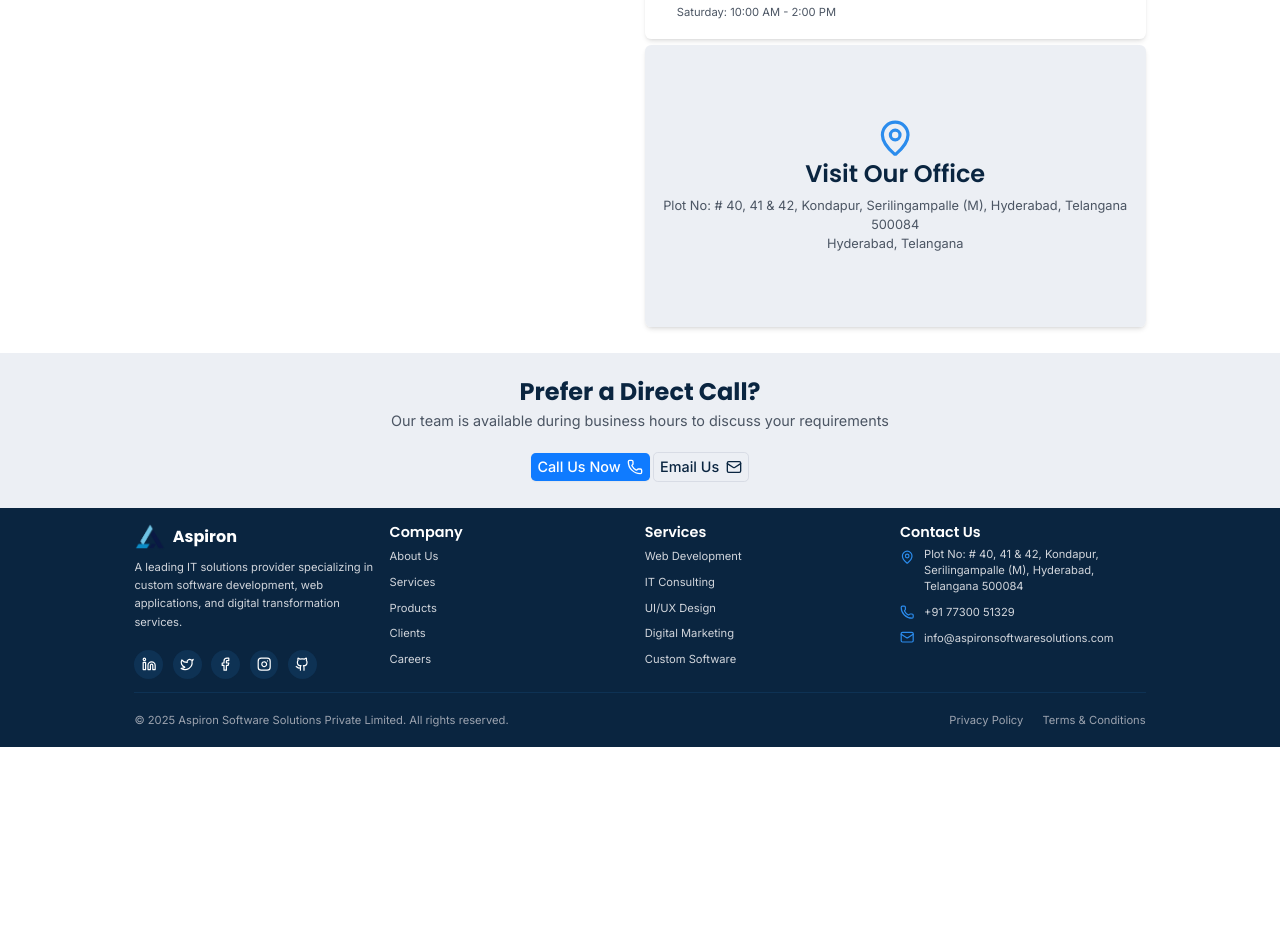
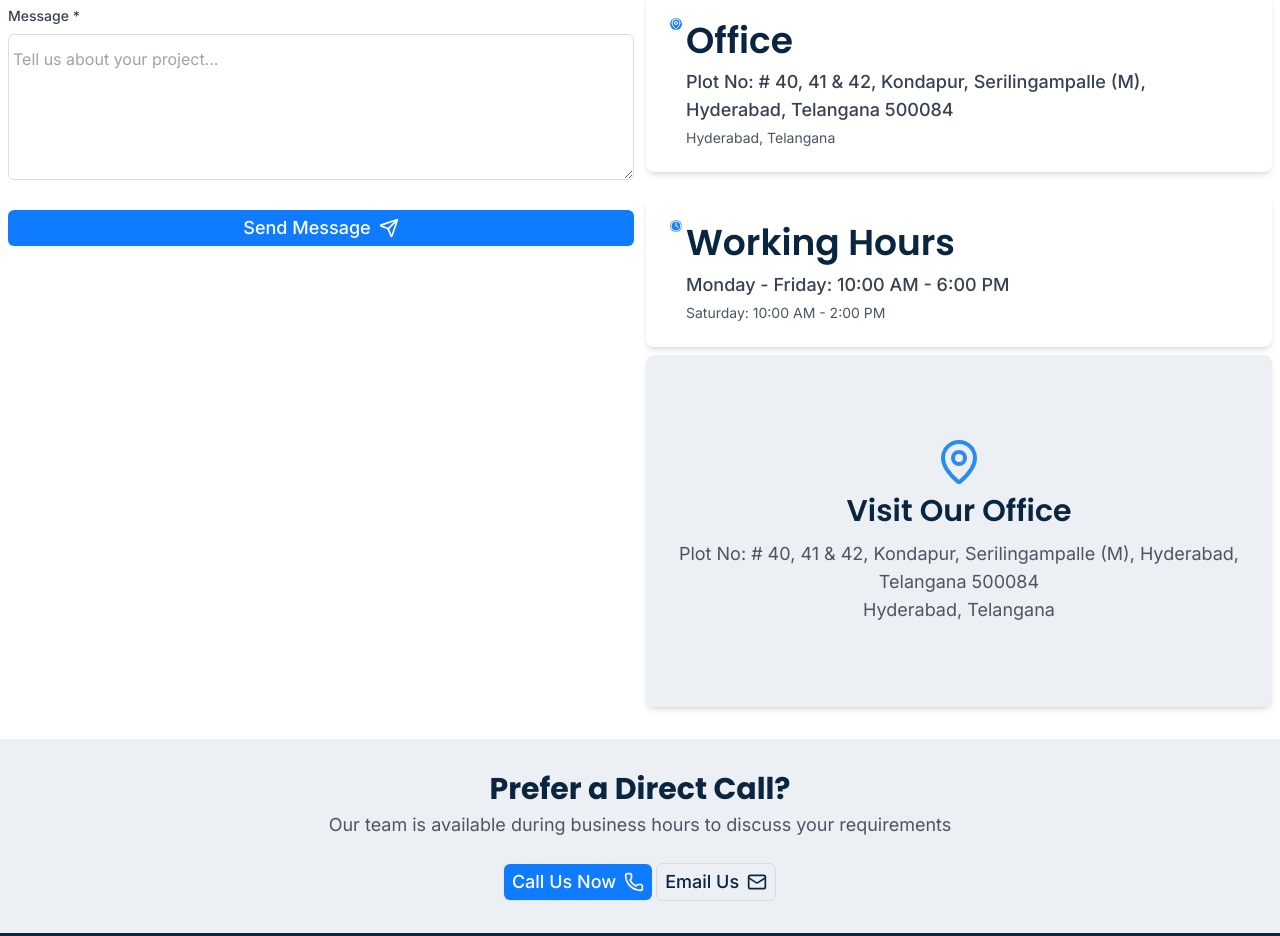
Before and after one commit to rakeshrachapudi/AspironSoftwareSolutionsPrivateLimited, a React (Vite) app: page /contact in a window 1280 px wide. Shown: the part 1076-2012 px from the top of the page. Before the commit the page ends 1823 px from the top, so only its background shows below. Built offline with nearby package versions, Linux system fonts and the light colour scheme.

Commit message:
scroll fixed & buttons fixed

```diff
--- a/index.html
+++ b/index.html
@@ -3,7 +3,14 @@
   <head>
     <meta charset="UTF-8" />
     <link rel="icon" type="image/png" href="/src/assets/icon.png" />
-    <meta name="viewport" content="width=device-width, initial-scale=1.0" />
+
+    <!-- Mobile-Optimized Viewport -->
+    <meta
+      name="viewport"
+      content="width=device-width, initial-scale=1.0, maximum-scale=5.0, user-scalable=yes"
+    />
+
+    <!-- SEO Meta Tags -->
     <meta
       name="description"
       content="Aspiron Software Solutions - Leading IT consulting, web development, and digital solutions provider"
@@ -11,6 +18,26 @@
     <meta
       name="keywords"
       content="IT consulting, web development, UI/UX design, digital marketing, custom software"
+    />
+    <meta name="theme-color" content="#0A2540" />
+
+    <!-- Open Graph / Social Media -->
+    <meta property="og:type" content="website" />
+    <meta
+      property="og:title"
+      content="Aspiron Software Solutions | Premium IT Services & Solutions"
+    />
+    <meta
+      property="og:description"
+      content="Leading IT consulting, web development, and digital solutions provider"
+    />
+
+    <!-- Mobile Web App Capable -->
+    <meta name="mobile-web-app-capable" content="yes" />
+    <meta name="apple-mobile-web-app-capable" content="yes" />
+    <meta
+      name="apple-mobile-web-app-status-bar-style"
+      content="black-translucent"
     />
 
     <!-- Google Fonts -->
--- a/src/App.jsx
+++ b/src/App.jsx
@@ -14,15 +14,23 @@
 import TermsConditionsPage from "./pages/TermsConditionsPage";
 import ProjectsPage from "./pages/ProjectsPage";
 
-function App() {
+import { useLocation } from "react-router-dom";
+import { useEffect } from "react";
+
+function AppContent() {
+  const location = useLocation();
+
+  useEffect(() => {
+    window.scrollTo(0, 0);
+  }, [location.pathname]);
+
   return (
-    <Router>
     <Layout>
       <Routes>
         <Route path="/" element={<HomePage />} />
         <Route path="/about" element={<AboutPage />} />
         <Route path="/services" element={<ServicesPage />} />
-          <Route path="/products" element={<ProductsPage />} />{" "}
+        <Route path="/products" element={<ProductsPage />} />
         <Route path="/projects" element={<ProjectsPage />} />
         <Route path="/clients" element={<ClientsPage />} />
         <Route path="/careers" element={<CareersPage />} />
@@ -31,6 +39,13 @@
         <Route path="/terms-conditions" element={<TermsConditionsPage />} />
       </Routes>
     </Layout>
+  );
+}
+
+function App() {
+  return (
+    <Router>
+      <AppContent />
     </Router>
   );
 }
--- a/src/components/ui/Button.jsx
+++ b/src/components/ui/Button.jsx
@@ -1,5 +1,14 @@
 import React from "react";
 import { Link } from "react-router-dom";
+
+const isHashLink = (value) =>
+  typeof value === "string" && value.startsWith("#");
+
+const isExternalLink = (value) =>
+  typeof value === "string" &&
+  (value.startsWith("http") ||
+    value.startsWith("mailto:") ||
+    value.startsWith("tel:"));
 
 const Button = ({
   children,
@@ -45,22 +54,42 @@
     </>
   );
 
-  if (to) {
+  const link = to || href;
+
+  // 1️⃣ Same-page hash scroll (#section)
+  if (isHashLink(link)) {
     return (
-      <Link to={to} className={classes} {...props}>
+      <a href={link} className={classes} {...props}>
+        {content}
+      </a>
+    );
+  }
+
+  // 2️⃣ External / protocol links
+  if (isExternalLink(link)) {
+    return (
+      <a
+        href={link}
+        className={classes}
+        target="_blank"
+        rel="noopener noreferrer"
+        {...props}
+      >
+        {content}
+      </a>
+    );
+  }
+
+  // 3️⃣ Internal route (React Router)
+  if (link) {
+    return (
+      <Link to={link} className={classes} {...props}>
         {content}
       </Link>
     );
   }
 
-  if (href) {
-    return (
-      <a href={href} className={classes} {...props}>
-        {content}
-      </a>
-    );
-  }
-
+  // 4️⃣ Normal button
   return (
     <button
       type={type}
--- a/src/pages/CareersPage.jsx
+++ b/src/pages/CareersPage.jsx
@@ -269,7 +269,9 @@
                     </span>
                   </div>
                 </div>
-                <Button variant="primary">Apply Now</Button>
+                <Button to="/contact" variant="primary">
+                  Apply Now
+                </Button>
               </div>
 
               <p className="text-gray-600 mb-4 leading-relaxed">
--- a/src/styles/index.css
+++ b/src/styles/index.css
@@ -6,8 +6,15 @@
 
 /* SCROLLBAR STYLES */
 ::-webkit-scrollbar {
-  width: 10px;
-  height: 10px;
+  width: 8px;
+  height: 8px;
+}
+
+@media (min-width: 768px) {
+  ::-webkit-scrollbar {
+    width: 10px;
+    height: 10px;
+  }
 }
 
 ::-webkit-scrollbar-track {
@@ -31,52 +38,119 @@
   scrollbar-width: thin;
 }
 
+/* SMOOTH SCROLL - NO ZOOM! */
 html {
-  zoom: 0.8; /* or 0.9, tweak until it looks normal */
+  scroll-behavior: smooth;
+  -webkit-font-smoothing: antialiased;
+  -moz-osx-font-smoothing: grayscale;
 }
 
 /* GLOBAL BASE STYLES */
 body {
   @apply bg-white text-dark font-body antialiased;
+  overflow-x: hidden; /* Prevent horizontal scroll */
+  min-height: 100vh;
 }
 
-/* TYPOGRAPHY */
-h1 {
-  @apply font-heading font-semibold text-5xl md:text-6xl lg:text-7xl;
-}
-h2 {
-  @apply font-heading font-semibold text-4xl md:text-5xl lg:text-6xl;
-}
-h3 {
-  @apply font-heading font-semibold text-3xl md:text-4xl;
-}
-h4 {
-  @apply font-heading font-semibold text-2xl md:text-3xl;
-}
-h5 {
-  @apply font-heading font-semibold text-xl md:text-2xl;
-}
-h6 {
-  @apply font-heading font-semibold text-lg md:text-xl;
+/* Prevent zoom on input focus on iOS */
+@supports (-webkit-touch-callout: none) {
+  input,
+  select,
+  textarea {
+    font-size: 16px !important;
+  }
 }
 
-/* BUTTONS */
+/* TYPOGRAPHY - Mobile First Responsive */
+h1 {
+  @apply font-heading font-semibold;
+  font-size: clamp(1.75rem, 5vw, 4rem); /* 28px to 64px */
+  line-height: 1.2;
+}
+
+h2 {
+  @apply font-heading font-semibold;
+  font-size: clamp(1.5rem, 4vw, 3rem); /* 24px to 48px */
+  line-height: 1.3;
+}
+
+h3 {
+  @apply font-heading font-semibold;
+  font-size: clamp(1.25rem, 3vw, 2.25rem); /* 20px to 36px */
+  line-height: 1.3;
+}
+
+h4 {
+  @apply font-heading font-semibold;
+  font-size: clamp(1.125rem, 2.5vw, 1.875rem); /* 18px to 30px */
+  line-height: 1.4;
+}
+
+h5 {
+  @apply font-heading font-semibold;
+  font-size: clamp(1rem, 2vw, 1.5rem); /* 16px to 24px */
+  line-height: 1.4;
+}
+
+h6 {
+  @apply font-heading font-semibold;
+  font-size: clamp(0.875rem, 1.5vw, 1.25rem); /* 14px to 20px */
+  line-height: 1.5;
+}
+
+p {
+  @apply text-sm sm:text-base md:text-lg leading-relaxed;
+}
+
+/* BUTTONS - Mobile Optimized */
 .btn-primary {
-  @apply inline-flex items-center justify-center px-6 py-3 bg-success text-white font-medium rounded-md shadow-sm hover:bg-accent transition-all duration-300 hover:shadow-lg hover:scale-105 focus:ring-2 ring-success;
+  @apply inline-flex items-center justify-center;
+  @apply px-4 py-2.5 sm:px-6 sm:py-3;
+  @apply bg-success text-white font-medium;
+  @apply text-sm sm:text-base;
+  @apply rounded-md shadow-sm;
+  @apply hover:bg-accent transition-all duration-300;
+  @apply hover:shadow-lg hover:scale-105;
+  @apply focus:ring-2 ring-success focus:outline-none;
+  @apply active:scale-95;
+  min-height: 44px; /* iOS tap target size */
 }
 
 .btn-outline {
-  @apply inline-flex items-center justify-center px-6 py-3 bg-white text-primary border border-secondary-dark font-medium rounded-md hover:border-accent hover:text-accent transition-all duration-300 focus:ring-2 ring-accent;
+  @apply inline-flex items-center justify-center;
+  @apply px-4 py-2.5 sm:px-6 sm:py-3;
+  @apply bg-white text-primary border-2 border-secondary-dark;
+  @apply font-medium text-sm sm:text-base rounded-md;
+  @apply hover:border-accent hover:text-accent;
+  @apply transition-all duration-300;
+  @apply focus:ring-2 ring-accent focus:outline-none;
+  @apply active:scale-95;
+  min-height: 44px; /* iOS tap target size */
 }
 
-/* CARDS */
+/* CARDS - Mobile Responsive */
 .card {
-  @apply bg-white rounded-xl shadow-md hover:shadow-xl p-6 transition-all duration-300;
+  @apply bg-white rounded-lg sm:rounded-xl;
+  @apply shadow-md hover:shadow-xl;
+  @apply p-4 sm:p-6;
+  @apply transition-all duration-300;
 }
 
-/* INPUTS */
+/* INPUTS - Mobile Optimized */
 .input-field {
-  @apply w-full px-4 py-3 border border-secondary-dark rounded-md focus:ring-2 ring-accent transition-all duration-200;
+  @apply w-full;
+  @apply px-3 py-2.5 sm:px-4 sm:py-3;
+  @apply text-base; /* Prevent zoom on iOS */
+  @apply border border-secondary-dark rounded-md;
+  @apply focus:ring-2 ring-accent focus:border-accent;
+  @apply transition-all duration-200;
+  @apply focus:outline-none;
+  min-height: 44px; /* iOS tap target size */
+}
+
+textarea.input-field {
+  min-height: 120px;
+  resize: vertical;
 }
 
 /* ========== UTILITY CLASSES ========== */
@@ -86,7 +160,7 @@
   background: linear-gradient(135deg, #0a2540 0%, #0e3254 50%, #2b8ced 100%);
 }
 
-/* Grid Pattern Background */
+/* Grid Pattern Background - Responsive */
 .bg-grid-pattern {
   background-image: linear-gradient(
       0deg,
@@ -112,7 +186,13 @@
       transparent 77%,
       transparent
     );
-  background-size: 50px 50px;
+  background-size: 30px 30px;
+}
+
+@media (min-width: 768px) {
+  .bg-grid-pattern {
+    background-size: 50px 50px;
+  }
 }
 
 /* Animation Delay Utilities */
@@ -139,6 +219,11 @@
   @apply flex items-center justify-between;
 }
 
+/* Container Utilities */
+.container-responsive {
+  @apply w-full mx-auto px-4 sm:px-6 lg:px-8 max-w-7xl;
+}
+
 /* Text Utilities */
 .text-gradient {
   background: linear-gradient(135deg, #2b8ced, #0a2540);
@@ -155,3 +240,100 @@
 .shadow-accent-lg {
   box-shadow: 0 20px 50px rgba(43, 140, 237, 0.3);
 }
+
+/* Mobile Safe Area Padding */
+.safe-padding-bottom {
+  padding-bottom: env(safe-area-inset-bottom, 0);
+}
+
+/* Mobile Menu Fixes */
+@media (max-width: 1023px) {
+  body.menu-open {
+    overflow: hidden;
+    position: fixed;
+    width: 100%;
+  }
+}
+
+/* Responsive Images */
+img {
+  @apply max-w-full h-auto;
+  display: block;
+}
+
+/* Prevent text overflow on mobile */
+.truncate-mobile {
+  @apply truncate sm:whitespace-normal;
+}
+
+/* Mobile-friendly spacing utilities */
+.section-padding {
+  @apply py-8 sm:py-12 md:py-16 lg:py-20 xl:py-24;
+}
+
+.section-padding-sm {
+  @apply py-6 sm:py-8 md:py-12 lg:py-16;
+}
+
+/* Touch-friendly links */
+a,
+button {
+  -webkit-tap-highlight-color: rgba(43, 140, 237, 0.1);
+}
+
+/* Better mobile click targets */
+.mobile-touch-target {
+  min-height: 44px;
+  min-width: 44px;
+}
+
+/* Responsive text sizes */
+.text-responsive-sm {
+  font-size: clamp(0.875rem, 2vw, 1rem);
+}
+
+.text-responsive-base {
+  font-size: clamp(1rem, 2.5vw, 1.125rem);
+}
+
+.text-responsive-lg {
+  font-size: clamp(1.125rem, 3vw, 1.25rem);
+}
+
+/* Hide scrollbar but keep functionality */
+.hide-scrollbar {
+  -ms-overflow-style: none;
+  scrollbar-width: none;
+}
+
+.hide-scrollbar::-webkit-scrollbar {
+  display: none;
+}
+
+/* Mobile Performance Optimizations */
+@media (max-width: 767px) {
+  * {
+    -webkit-transform: translateZ(0);
+    transform: translateZ(0);
+  }
+
+  /* Reduce animations on mobile for better performance */
+  .animate-float {
+    animation: none;
+  }
+}
+
+/* Landscape mode fixes for mobile */
+@media (max-height: 500px) and (orientation: landscape) {
+  .section-padding {
+    @apply py-6;
+  }
+
+  h1 {
+    font-size: clamp(1.5rem, 4vw, 2.5rem);
+  }
+
+  h2 {
+    font-size: clamp(1.25rem, 3vw, 2rem);
+  }
+}
--- a/tailwind.config.js
+++ b/tailwind.config.js
@@ -29,6 +29,14 @@
         heading: ["Poppins", "sans-serif"],
         body: ["Inter", "sans-serif"],
       },
+      screens: {
+        xs: "475px",
+        sm: "640px",
+        md: "768px",
+        lg: "1024px",
+        xl: "1280px",
+        "2xl": "1536px",
+      },
       spacing: {
         4: "4px",
         8: "8px",
@@ -38,6 +46,7 @@
         32: "32px",
         48: "48px",
         64: "64px",
+        safe: "env(safe-area-inset-bottom)",
       },
       animation: {
         "fade-in": "fadeIn 0.6s ease-out",
```
Lines whose indentation alone changed are shown as unchanged.
